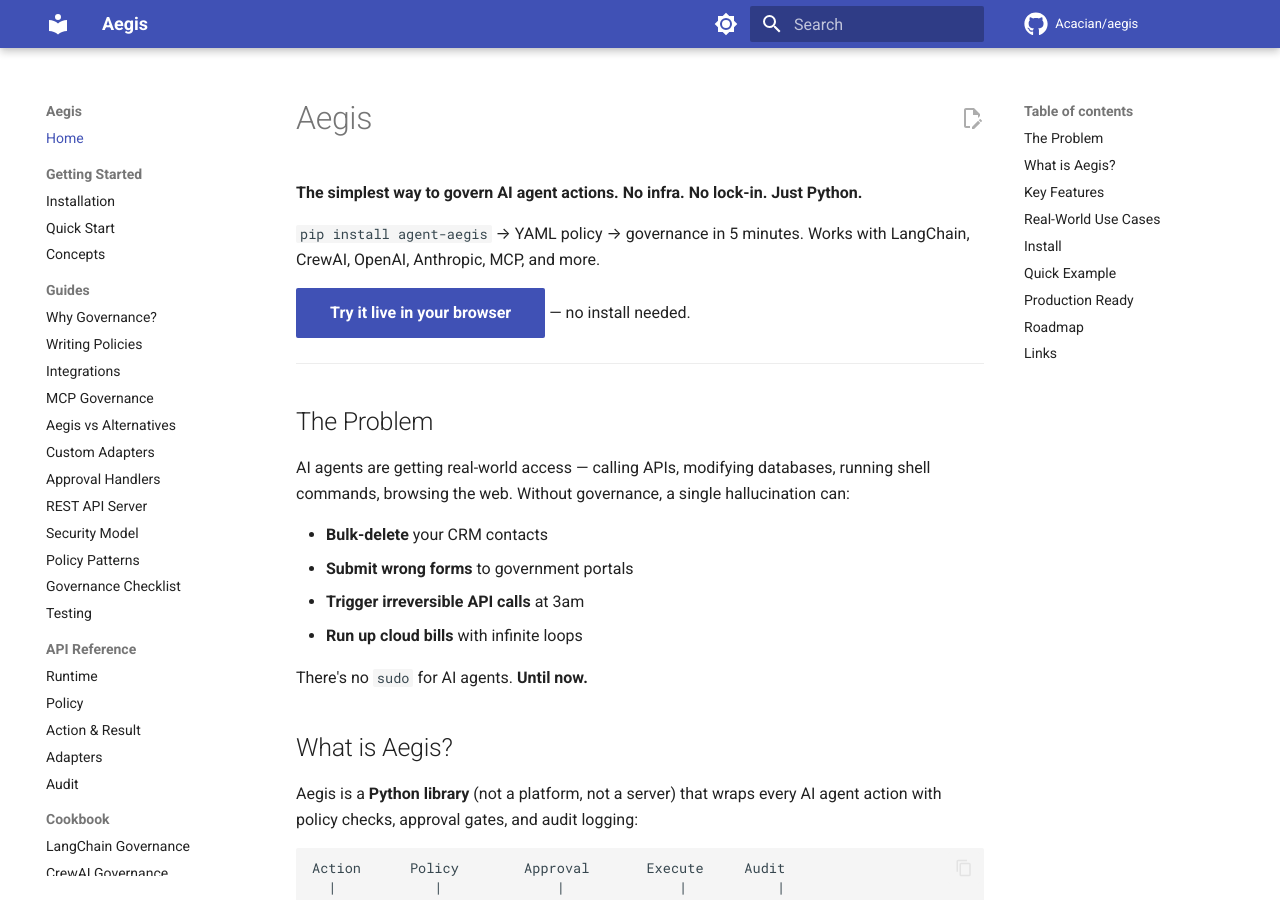
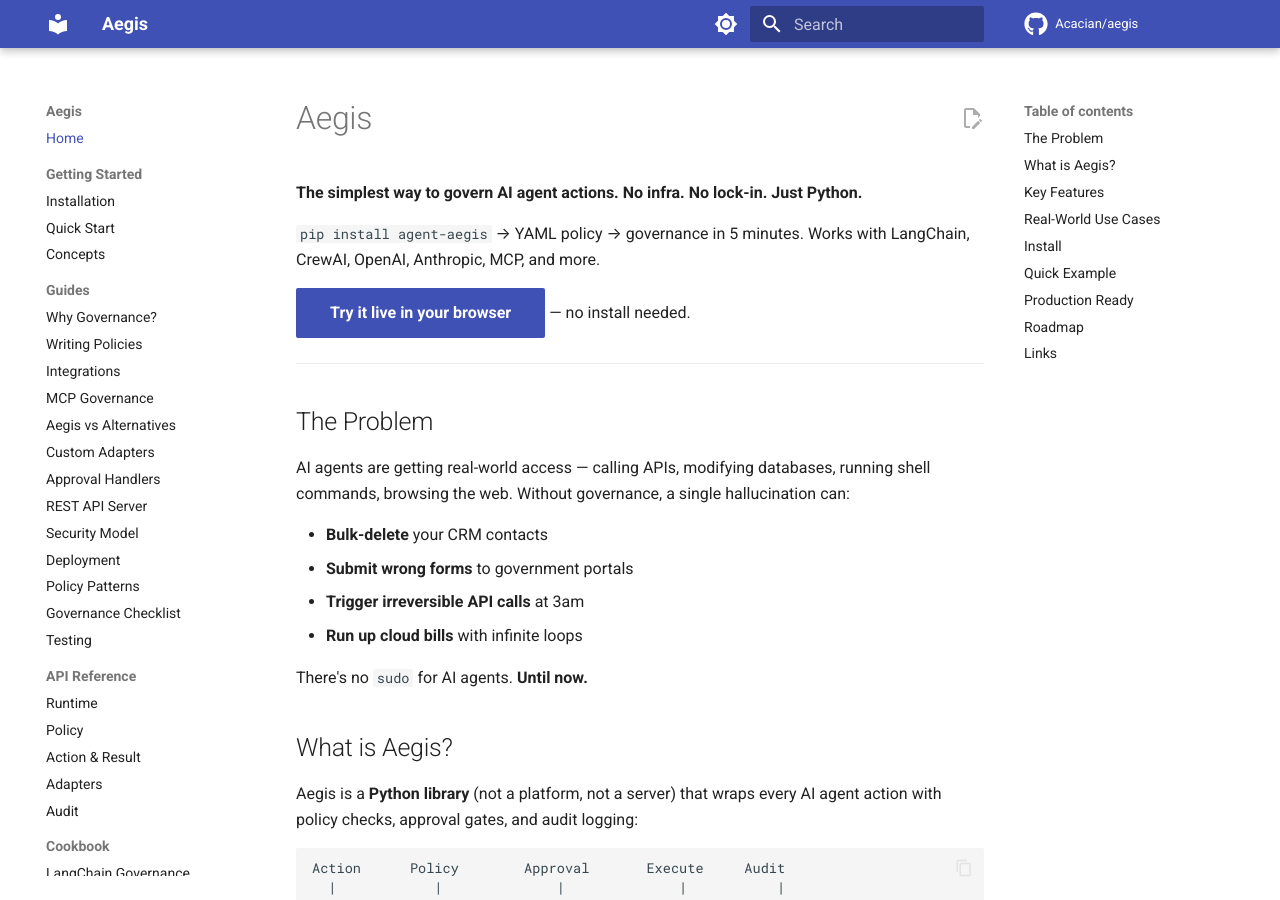
Before and after one commit to Acacian/aegis, an MkDocs documentation site: the page built from docs/index.md, in a window 1280 px wide and 900 px high. Built offline with MkDocs 1.6.1 and Material for MkDocs 9.7.7, drawn with Linux system fonts in a browser that asks for light colours; comment, search, counter and statistics services are not loaded.

Commit message:
docs: add Deployment guide to mkdocs navigation
Co-Authored-By: Claude Opus 4.6 <noreply@anthropic.com>

```diff
--- a/mkdocs.yml
+++ b/mkdocs.yml
@@ -75,6 +75,7 @@ nav:
       - Approval Handlers: guides/approval-handlers.md
       - REST API Server: guides/rest-api.md
       - Security Model: guides/security-model.md
+      - Deployment: guides/deployment.md
       - Policy Patterns: guides/policy-patterns.md
       - Governance Checklist: guides/governance-checklist.md
       - Testing: guides/testing.md
```
